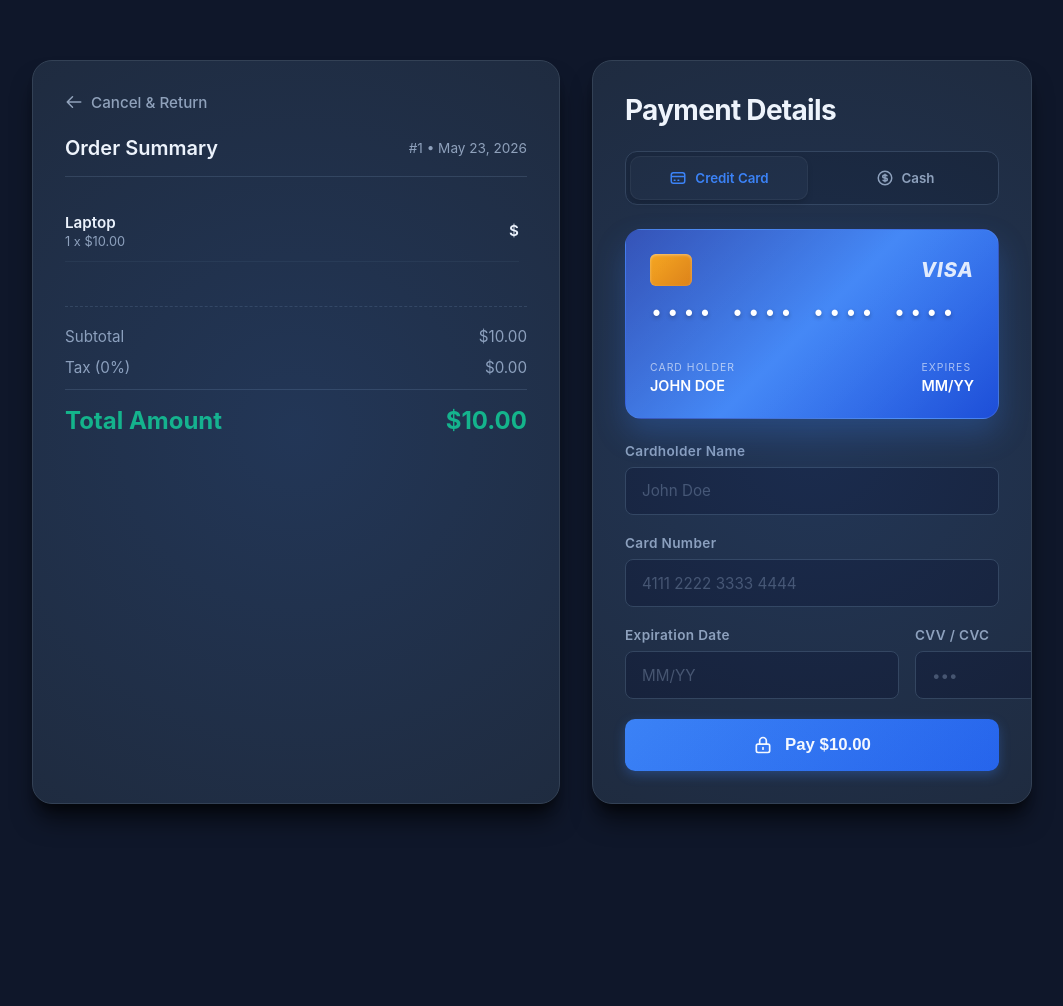
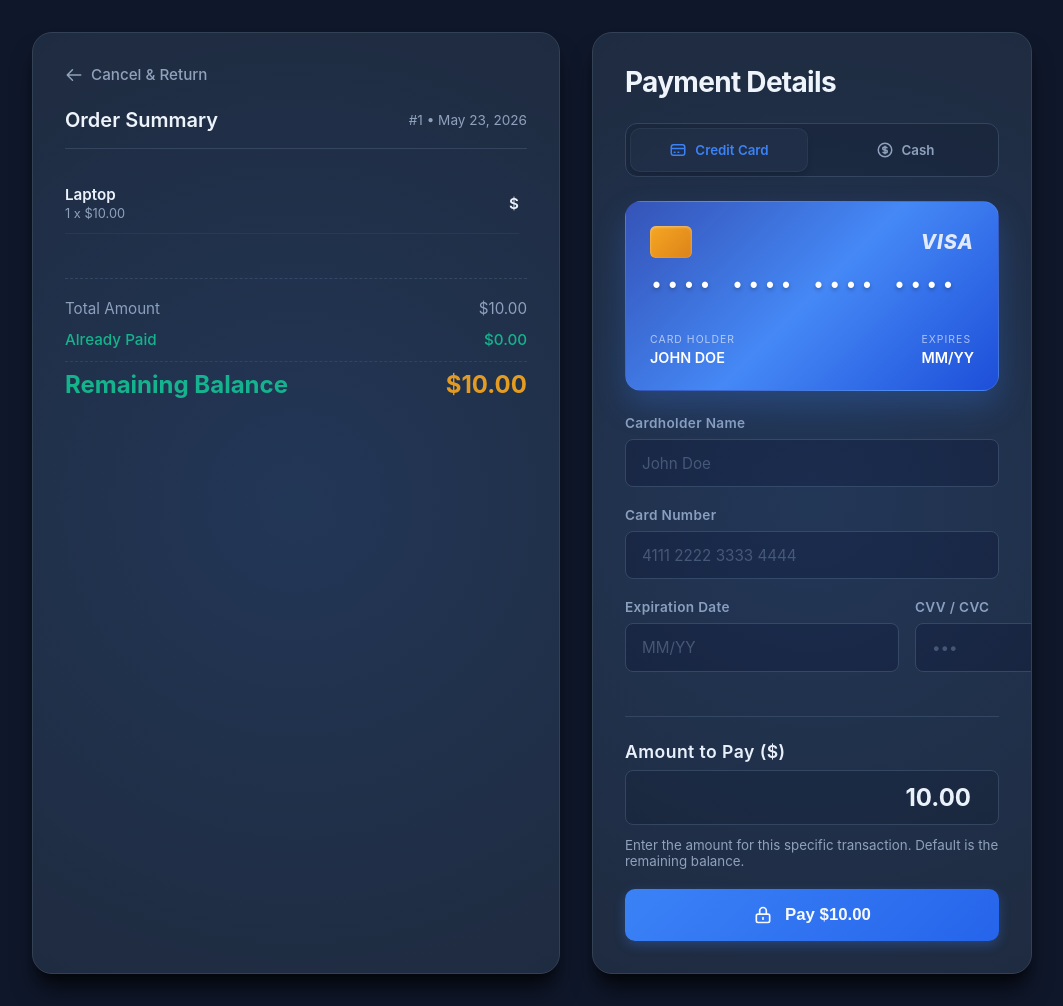
Before and after one commit to sufian-sani/a-django, a Django app: page /pos/orders/1/payment/ in a window 1280 px wide. Shown: the whole page, without its empty margins (108-1171 px from the left). Before the commit the page ends 820 px from the top, so only its background shows below. Run offline with Django 5.2, Linux system fonts and the light colour scheme; data comes from the database, SQL or seed files in the repository; both versions use the stored data as it was after the commit; parts of the project's set-up code (start-up, migrations or seed data) failed here and were passed over.

Commit message:
feat: implement partial payment support with multi-payment tracking and status updates

```diff
--- a/pos/models/order.py
+++ b/pos/models/order.py
@@ -9,6 +9,7 @@
     PAYMENT_METHOD_CHOICES = (
         ('Cash', 'Cash'),
         ('Card', 'Card'),
+        ('Split', 'Split'),
     )
     status = models.CharField(max_length=20, choices=STATUS_CHOICES, default='Pending')
     payment_method = models.CharField(max_length=20, choices=PAYMENT_METHOD_CHOICES, default='Cash', blank=True)
--- a/pos/templates/pos/payment.html
+++ b/pos/templates/pos/payment.html
@@ -548,22 +548,34 @@
 
             <div class="pricing-breakdown">
                 <div class="price-row">
-                    <span>Subtotal</span>
+                    <span>Total Amount</span>
                     <span>${{ order_total|floatformat:2 }}</span>
                 </div>
-                <div class="price-row">
-                    <span>Tax (0%)</span>
-                    <span>$0.00</span>
+                <div class="price-row" style="color: var(--success); font-weight: 500;">
+                    <span>Already Paid</span>
+                    <span>${{ paid_amount|floatformat:2 }}</span>
                 </div>
-                <div class="price-row total">
-                    <span>Total Amount</span>
-                    <span>${{ order_total|floatformat:2 }}</span>
+                <div class="price-row total" style="border-top: 1px dashed rgba(51, 65, 85, 0.8); padding-top: 0.5rem; margin-top: 0.5rem;">
+                    <span>Remaining Balance</span>
+                    <span style="color: var(--warning);">${{ remaining_amount|floatformat:2 }}</span>
                 </div>
             </div>
         </div>
 
         <!-- RIGHT COLUMN: PAYMENT DETAILS -->
         <div class="card">
+            {% if remaining_amount <= 0 %}
+            <div style="text-align: center; padding: 2rem 1rem;">
+                <div style="width: 80px; height: 80px; background: rgba(16,185,129,0.1); border-radius: 50%; display: flex; align-items: center; justify-content: center; margin: 0 auto 1.5rem;">
+                    <svg width="40" height="40" fill="none" stroke="#10b981" viewBox="0 0 24 24"><path stroke-linecap="round" stroke-linejoin="round" stroke-width="3" d="M5 13l4 4L19 7"></path></svg>
+                </div>
+                <h2 style="margin-bottom: 0.5rem; color: #10b981;">Order Fully Paid</h2>
+                <p style="color: var(--text-muted); margin-bottom: 2rem;">No outstanding balance remains for this order.</p>
+                <a href="{% url 'order_detail' order.id %}" class="btn-pay" style="display: inline-flex; align-items: center; justify-content: center; text-decoration: none; font-weight: 600; width: auto; padding: 0.75rem 2rem;">
+                    Back to Order Details
+                </a>
+            </div>
+            {% else %}
             <h2>Payment Details</h2>
 
             <!-- Payment Method Selector -->
@@ -647,11 +659,19 @@
                     </div>
                 </div>
 
+                <!-- Amount to Pay -->
+                <div class="form-group" style="margin-top: 1.5rem; border-top: 1px solid var(--border); padding-top: 1.5rem;">
+                    <label for="amount-input" style="font-weight: 600; font-size: 1.1rem; color: var(--text-main);">Amount to Pay ($)</label>
+                    <input type="number" name="amount" id="amount-input" step="0.01" min="0.01" max="{{ remaining_amount }}" value="{{ remaining_amount|floatformat:2 }}" style="font-size: 1.5rem; text-align: right; font-weight: 700; width: 100%; box-sizing: border-box; background: rgba(15,23,42,0.4); border: 1px solid var(--border); border-radius: 8px; padding: 0.75rem; color: var(--text-main);">
+                    <small style="color: var(--text-muted); display: block; margin-top: 0.25rem;">Enter the amount for this specific transaction. Default is the remaining balance.</small>
+                </div>
+
                 <button type="submit" class="btn-pay" id="btn-pay">
                     <svg width="20" height="20" fill="none" stroke="currentColor" viewBox="0 0 24 24"><path stroke-linecap="round" stroke-linejoin="round" stroke-width="2" d="M12 15v2m-6 4h12a2 2 0 002-2v-6a2 2 0 00-2-2H6a2 2 0 00-2 2v6a2 2 0 002 2zm10-10V7a4 4 0 00-8 0v4h8z"></path></svg>
-                    <span id="btn-pay-text">Pay ${{ order_total|floatformat:2 }}</span>
+                    <span id="btn-pay-text">Pay ${{ remaining_amount|floatformat:2 }}</span>
                 </button>
             </form>
+            {% endif %}
         </div>
     </div>
 
@@ -666,7 +686,22 @@
 
     <script>
         const orderTotal = parseFloat("{{ order_total }}") || 0;
+        const remainingAmount = parseFloat("{{ remaining_amount }}") || 0;
+
+        if (remainingAmount > 0) {
             let selectedMethod = 'card';
+
+            function getAmountToPay() {
+                const amountInput = document.getElementById('amount-input');
+                const val = parseFloat(amountInput.value) || 0;
+                if (val > remainingAmount) {
+                    return remainingAmount;
+                }
+                if (val <= 0) {
+                    return 0.01;
+                }
+                return val;
+            }
 
             // Set active payment tab and subform
             function setPaymentMethod(method) {
@@ -692,7 +727,7 @@
                     document.getElementById('cvv').setAttribute('required', '');
                     document.getElementById('cash-received').removeAttribute('required');
 
-                btnPayText.textContent = `Pay $${orderTotal.toFixed(2)}`;
+                    btnPayText.textContent = `Pay $${getAmountToPay().toFixed(2)}`;
                     updatePayButtonState();
                 } else {
                     tabCard.classList.remove('active');
@@ -712,21 +747,22 @@
                 }
             }
 
-        // Build quick cash presets based on the order total
+            // Build quick cash presets based on the amount to pay
             function generateCashPresets() {
                 const container = document.getElementById('presets-container');
                 container.innerHTML = '';
 
-            const exact = orderTotal;
-            const next5 = Math.ceil(orderTotal / 5) * 5;
-            const next10 = Math.ceil(orderTotal / 10) * 10;
-            const next20 = Math.ceil(orderTotal / 20) * 20;
+                const amountToPay = getAmountToPay();
+                const exact = amountToPay;
+                const next5 = Math.ceil(amountToPay / 5) * 5;
+                const next10 = Math.ceil(amountToPay / 10) * 10;
+                const next20 = Math.ceil(amountToPay / 20) * 20;
 
                 const presets = new Set([exact, next5, next10, next20]);
 
-            // Add classic round numbers if they are greater than order total
+                // Add classic round numbers if they are greater than amount to pay
                 [10, 20, 50, 100].forEach(val => {
-                if (val > orderTotal) presets.add(val);
+                    if (val > amountToPay) presets.add(val);
                 });
 
                 // Convert to array, sort, and slice top 4
@@ -752,7 +788,8 @@
 
             function calculateChange() {
                 const received = parseFloat(cashReceivedInput.value) || 0;
-            const change = received - orderTotal;
+                const amountToPay = getAmountToPay();
+                const change = received - amountToPay;
 
                 if (received === 0) {
                     changeValue.textContent = `$0.00`;
@@ -773,11 +810,26 @@
                 const payBtn = document.getElementById('btn-pay');
                 if (selectedMethod === 'cash') {
                     const received = parseFloat(cashReceivedInput.value) || 0;
-                payBtn.disabled = (received < orderTotal);
+                    payBtn.disabled = (received < getAmountToPay());
                 } else {
                     payBtn.disabled = false;
                 }
             }
+
+            // Listen to changes in amount to pay input
+            const amountInput = document.getElementById('amount-input');
+            amountInput.addEventListener('input', () => {
+                let val = parseFloat(amountInput.value) || 0;
+                if (val > remainingAmount) {
+                    amountInput.value = remainingAmount.toFixed(2);
+                }
+                if (selectedMethod === 'card') {
+                    document.getElementById('btn-pay-text').textContent = `Pay $${getAmountToPay().toFixed(2)}`;
+                } else {
+                    calculateChange();
+                    generateCashPresets();
+                }
+            });
 
             // Credit Card Input formatting logic
             const ccNumInput = document.getElementById('card-number');
@@ -857,6 +909,7 @@
 
             // Initialize Cash presets
             generateCashPresets();
+        }
     </script>
 </body>
 </html>
--- a/pos/views/order_views.py
+++ b/pos/views/order_views.py
@@ -1,4 +1,5 @@
 import json
+from decimal import Decimal
 from django.http import JsonResponse
 from django.shortcuts import render, get_object_or_404, redirect
 from django.views.decorators.csrf import ensure_csrf_cookie
@@ -27,10 +28,15 @@
         item.subtotal = item.quantity * item.price_at_time_of_order
         order_total += item.subtotal
 
+    invoice = getattr(order, 'invoice', None)
+    payments = invoice.payments.all() if invoice else []
+
     context = {
         'order': order,
         'items': items,
-        'order_total': order_total
+        'order_total': order_total,
+        'invoice': invoice,
+        'payments': payments,
     }
     return render(request, 'pos/order_detail.html', context)
 
@@ -76,45 +82,93 @@
 @ensure_csrf_cookie
 def order_payment(request, order_id):
     """Render a simple payment page and process payment.
-    On GET: show total and a Pay button.
-    On POST: mark order as completed, create invoice, then redirect to invoice view.
+    On GET: show total, paid amount, remaining balance, and options.
+    On POST: record a payment of specified amount and update order/invoice states.
     """
     order = get_object_or_404(Order, id=order_id)
     items = order.items.select_related('product').all()
     # calculate totals
     order_total = sum(item.quantity * item.price_at_time_of_order for item in items)
+
+    # Create or get Invoice
+    invoice, created = Invoice.objects.get_or_create(
+        order=order,
+        defaults={'invoice_number': f'INV-{order.id}', 'status': 'Unpaid'}
+    )
+
+    # Calculate already paid and remaining amount
+    paid_amount = invoice.payments.aggregate(total=Sum('amount'))['total'] or Decimal('0.00')
+    remaining_amount = Decimal(order_total) - Decimal(paid_amount)
+
     if request.method == 'POST':
-        # Here you would integrate a real payment gateway.
-        # For this demo we just assume payment succeeded.
-        # Mark the order as completed
-        # Determine payment method from request (default to Cash) and capitalize to match choices (Card, Cash)
+        # Determine payment method from request (default to Cash) and capitalize
         payment_method = request.POST.get('payment_method', 'Cash').capitalize()
-        if payment_method not in dict(Order.PAYMENT_METHOD_CHOICES):
+        if payment_method not in ('Cash', 'Card'):
             payment_method = 'Cash'
 
-        order.status = 'Completed'
-        order.payment_method = payment_method
+        # Get payment amount from post, fallback to remaining_amount
+        amount_str = request.POST.get('amount')
+        if amount_str:
+            try:
+                amount_to_pay = Decimal(amount_str)
+            except ValueError:
+                amount_to_pay = remaining_amount
+        else:
+            amount_to_pay = remaining_amount
+
+        # Ensure it is positive and doesn't exceed the remaining balance
+        if amount_to_pay <= 0 or amount_to_pay > remaining_amount:
+            amount_to_pay = remaining_amount
+
+        if amount_to_pay > 0:
+            # Create Payment record using selected method
+            Payment.objects.create(
+                invoice=invoice,
+                customer=order.customer,
+                amount=amount_to_pay,
+                payment_method=payment_method,
+                reference='auto-generated'
+            )
+
+        # Re-evaluate payment status and split flag
+        total_paid = invoice.payments.aggregate(total=Sum('amount'))['total'] or Decimal('0.00')
+        payments_count = invoice.payments.count()
+
+        if total_paid >= Decimal(order_total):
+            # Fully paid
+            invoice.status = 'Paid'
+            order.status = 'Completed'
+            invoice.is_split = (payments_count > 1)
+        else:
+            # Partial payment — still unpaid, mark as split
+            invoice.status = 'Unpaid'
+            invoice.is_split = True
+
+        invoice.save()
+
+        # Determine what to store as the order's payment_method
+        if payments_count > 1:
+            # Check if all payments used the same method
+            distinct_methods = invoice.payments.values_list('payment_method', flat=True).distinct()
+            if distinct_methods.count() == 1:
+                order.payment_method = distinct_methods.first()
+            else:
+                order.payment_method = 'Split'
+        else:
+            order.payment_method = payment_method
         order.save()
-        # Create or get Invoice
-        invoice, created = Invoice.objects.get_or_create(
-            order=order,
-            defaults={'invoice_number': f'INV-{order.id}', 'status': 'Unpaid'}
-        )
-        # Create Payment record using selected method
-        Payment.objects.create(
-            invoice=invoice,
-            customer=order.customer,
-            amount=order_total,
-            payment_method=payment_method,
-            reference='auto-generated'
-        )
-        # Redirect to printable invoice page
+
+        # If still unpaid, redirect back to payment page for the next installment
+        if invoice.status == 'Unpaid':
+            return redirect('order_payment', order_id=order.id)
         return redirect('order_detail', order_id=order.id)
     else:
         context = {
             'order': order,
             'items': items,
             'order_total': order_total,
+            'paid_amount': paid_amount,
+            'remaining_amount': remaining_amount,
             'payment_methods': [('Cash', 'Cash'), ('Card', 'Card')],
         }
         return render(request, 'pos/payment.html', context)
```
Also changed, not shown: pos/templates/pos/order_detail.html (+20 -0 lines), db.sqlite3. Lines whose indentation alone changed are shown as unchanged.
